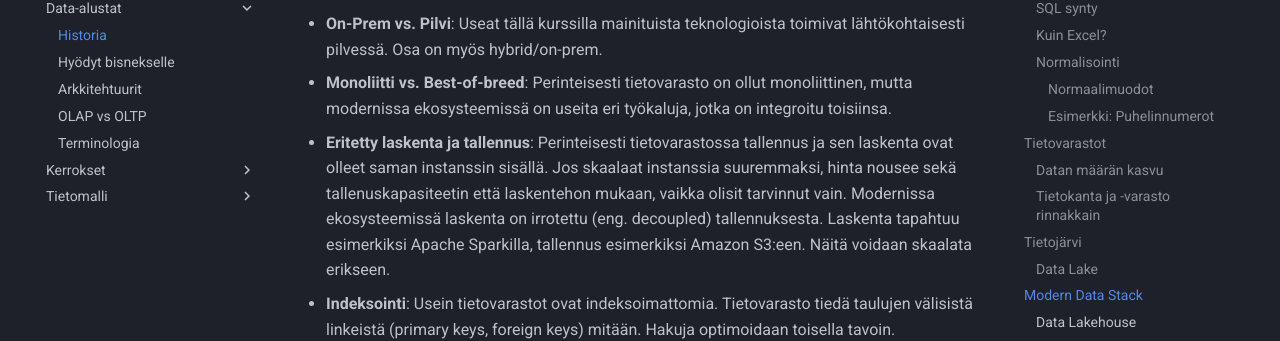
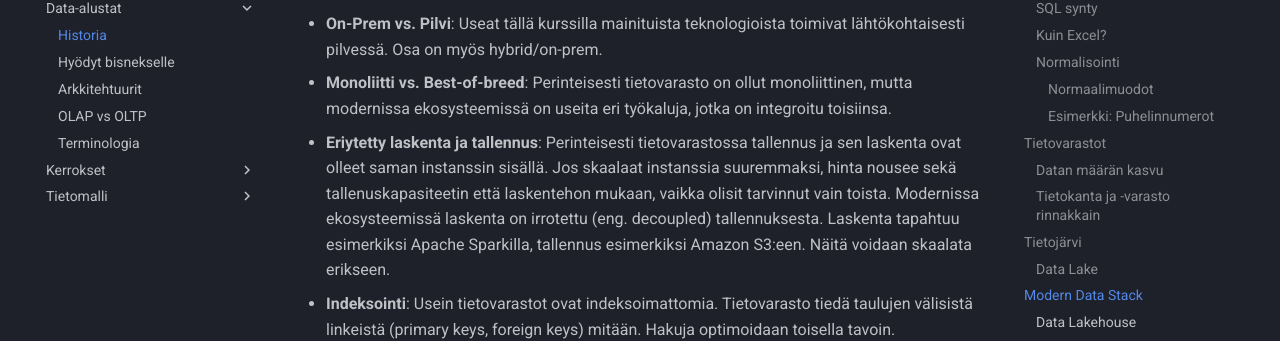
Before and after one commit to sourander/data-alustat, an MkDocs documentation site: the page built from docs/data_alustat/historia.md, in a window 1280 px wide and 900 px high, scrolled down 8134 px. Shown: the part 127-468 px from the top of the window. Built offline with MkDocs 1.6.1 and Material for MkDocs 9.7.7, drawn with Linux system fonts in a browser that asks for light colours.

Commit message:
Fix decoupling typos

```diff
--- a/docs/data_alustat/historia.md
+++ b/docs/data_alustat/historia.md
@@ -293,7 +293,7 @@ Oli termi *modern data stack* nykyisin pelkkä meemi tai ei, sen aikakauden data
 * **ETL vs. ELT**: Perinteisesti data on siirretty ETL:n (Extract, Transform, Load) avulla. Moderneissa järjestelmissä data alettiin tuoda tietovaraston stagingiin `as-raw-as-possible`-hengessä, ja muokkaus (Transform) laskettiin tietovarastossa eikä ingestion toolilla.
 * **On-Prem vs. Pilvi**: Useat tällä kurssilla mainituista teknologioista toimivat lähtökohtaisesti pilvessä. Osa on myös hybrid/on-prem.
 * **Monoliitti vs. Best-of-breed**: Perinteisesti tietovarasto on ollut monoliittinen, mutta modernissa ekosysteemissä on useita eri työkaluja, jotka on integroitu toisiinsa.
-* **Eritetty laskenta ja tallennus**: Perinteisesti tietovarastossa tallennus ja sen laskenta ovat olleet saman instanssin sisällä. Jos skaalaat instanssia suuremmaksi, hinta nousee sekä tallenuskapasiteetin että laskentehon mukaan, vaikka olisit tarvinnut vain. Modernissa ekosysteemissä laskenta on irrotettu (eng. decoupled) tallennuksesta. Laskenta tapahtuu esimerkiksi Apache Sparkilla, tallennus esimerkiksi Amazon S3:een. Näitä voidaan skaalata erikseen.
+* **Eriytetty laskenta ja tallennus**: Perinteisesti tietovarastossa tallennus ja sen laskenta ovat olleet saman instanssin sisällä. Jos skaalaat instanssia suuremmaksi, hinta nousee sekä tallenuskapasiteetin että laskentehon mukaan, vaikka olisit tarvinnut vain toista. Modernissa ekosysteemissä laskenta on irrotettu (eng. decoupled) tallennuksesta. Laskenta tapahtuu esimerkiksi Apache Sparkilla, tallennus esimerkiksi Amazon S3:een. Näitä voidaan skaalata erikseen.
 * **Indeksointi**: Usein tietovarastot ovat indeksoimattomia. Tietovarasto tiedä taulujen välisistä linkeistä (primary keys, foreign keys) mitään. Hakuja optimoidaan toisella tavoin.
 
 
```
